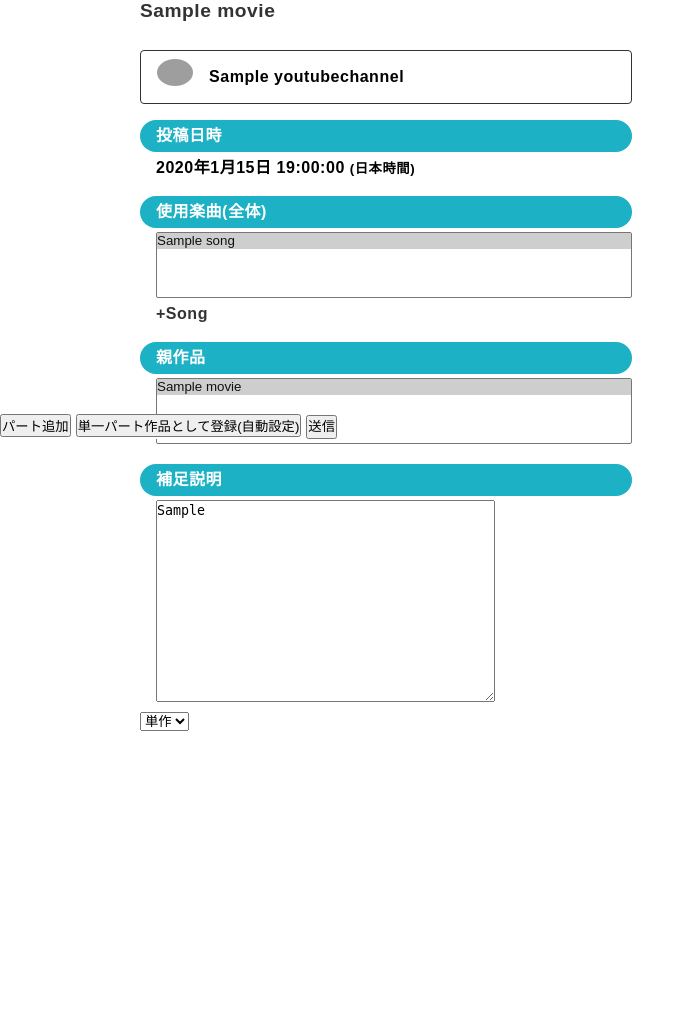
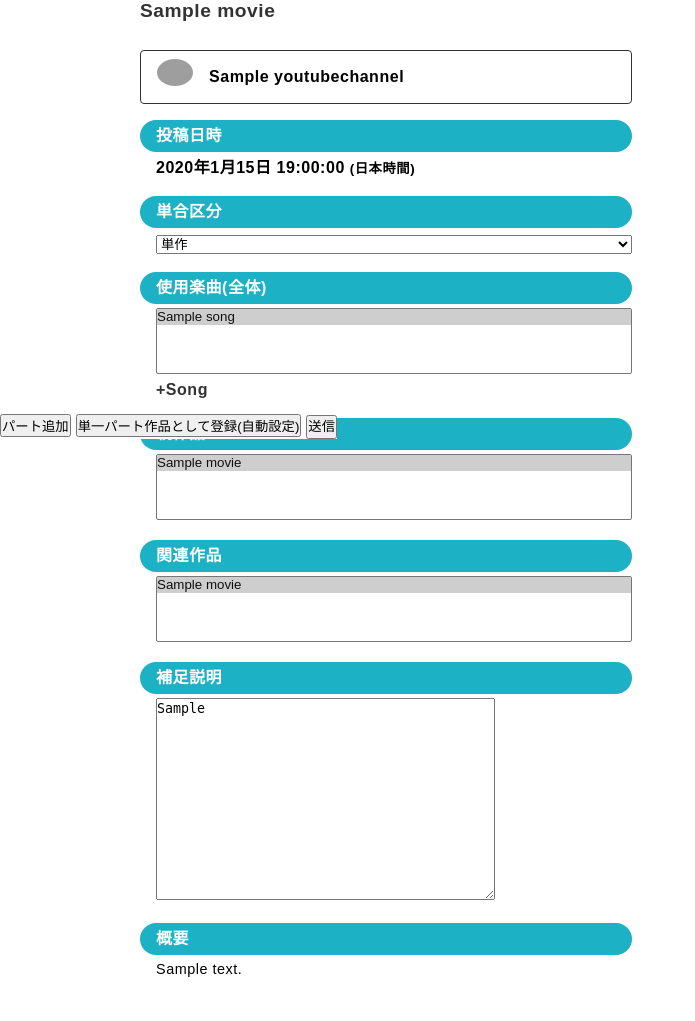
Before and after one commit to nignagic/ekimeiproject, a Django app: page /movie/edit/1/ in a window 1280 px wide. Shown: the part 361-1382 px from the top of the page, without its empty margins (0-695 px from the left). Before the commit the page ends 1092 px from the top, so only its background shows below. Run offline with Django 3.2, Linux system fonts and the light colour scheme; a user stored in the database is signed in; tables that the repository leaves empty hold one stand-in row (values such as "Sample post"); some libraries are stand-ins or nearby versions; grey boxes are pictures that could not be loaded.

Commit message:
for pre-release

```diff
--- a/moviedatabase/forms.py
+++ b/moviedatabase/forms.py
@@ -78,7 +78,7 @@
 class MovieUpdateForm(forms.ModelForm):
 	class Meta:
 		model = Movie
-		fields = ('title', 'channel', 'main_id', 'youtube_id', 'niconico_id', 'published_at', 'duration', 'n_view', 'n_like', 'n_dislike', 'n_dislike', 'n_comment', 'description', 'reg_date', 'song', 'is_collab', 'parent', 'explanation')
+		fields = ('title', 'channel', 'main_id', 'youtube_id', 'niconico_id', 'published_at', 'duration', 'n_view', 'n_like', 'n_dislike', 'n_dislike', 'n_comment', 'description', 'reg_date', 'song', 'is_collab', 'parent', 'related', 'explanation')
 		widgets = {
 			'title': forms.HiddenInput(attrs={
 				'class': 'title',
--- a/moviedatabase/models.py
+++ b/moviedatabase/models.py
@@ -88,7 +88,7 @@
 	explanation = models.TextField('補足説明', blank=True)
 	is_active = models.BooleanField('active', default=True)
 	class Meta:
-		ordering = ['is_collab']
+		ordering = ('is_collab', '-id')
 
 	def category(self):
 		parts = Part.objects.filter(movie=self.main_id)
--- a/moviedatabase/static/moviedatabase/part_edit.css
+++ b/moviedatabase/static/moviedatabase/part_edit.css
@@ -155,6 +155,11 @@
 	width: 100%;
 }
 
+.movie-description {
+	font-weight: normal;
+	font-size: 0.9rem;
+}
+
 .movie-part-list {
 	width: 50%;
 }
--- a/moviedatabase/templates/moviedatabase/part_edit.html
+++ b/moviedatabase/templates/moviedatabase/part_edit.html
@@ -71,6 +71,10 @@
 				</div>
 			</div>
 			<div class="detail-addition">
+				<h3 class="detail-header">単合区分</h3>
+				<div class="detail-content">
+					{{ form.is_collab }}
+				</div>
 				<h3 class="detail-header">使用楽曲(全体)</h3>
 				<div class="detail-content">
 					{{ form.song }}
@@ -80,12 +84,19 @@
 				<div class="detail-content">
 					{{ form.parent }}
 				</div>
+				<h3 class="detail-header">関連作品</h3>
+				<div class="detail-content">
+					{{ form.related }}
+				</div>
 				<h3 class="detail-header">補足説明</h3>
 				<div class="detail-content">
 					{{ form.explanation }}
 				</div>
+				<h3 class="detail-header">概要</h3>
+				<div class="detail-content movie-description">
+					{{ movie.description | urlize | linebreaksbr }}
+				</div>
 			</div>
-			{{ form.is_collab }}
 		</div>
 		<div class="movie-part-list">
 			<h3>パート編集</h3>
@@ -161,6 +172,11 @@
 
 {% block extrajs %}
 <script type="text/javascript">
+	$(function() {
+		d = $('.movie-description').text().replace(/<br>/g, '<br>');
+		$('.movie-description').html(d)
+	})
+
 	function add_song(name, pk) {
 		var select = document.getElementById('id_song');
 		var option = document.createElement('option');
```
